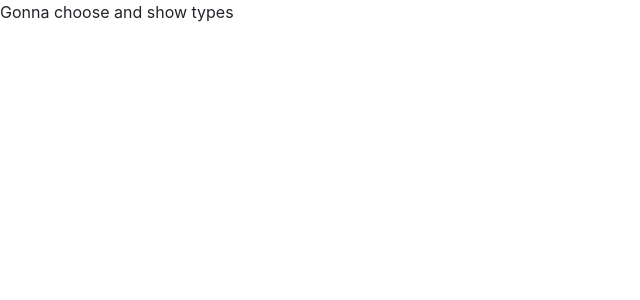
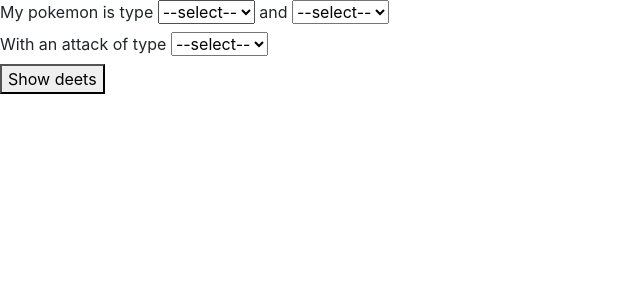
Before and after one commit to selahlynch/poke_hack, a Flask app: template templates/choose_show_types.html in a window 1280 px wide. Shown: the top 300 px of the page, without its empty margins (0-640 px from the left). Run offline with Flask 2, Linux system fonts and the light colour scheme; the template is opened without the code that fills it, so the values that code supplies are empty; some libraries are stand-ins or nearby versions.

Commit message:
get functional 1 page view

```diff
--- a/flask_app.py
+++ b/flask_app.py
@@ -10,16 +10,37 @@ def hello_world(name = None):
     return redirect(url_for('choose_poke_type'))
 
 
-
 @app.route('/choose_show_types', methods=['GET', 'POST'])
 def choose_show_types():
-    #dropdowns to choose types
-    #display previously chosen types
-    #tables to display type strengths/weaknesses
 
-    #first do it as we know how to... then
-    pass
+    print("Begin show types")
 
+    poke_types = pokemon_types.get_poke_types()
+
+    poke_type_selection = ''
+    poke_type_selections = []
+    poke_deets = {}
+    if request.method == 'POST':
+
+        print("Begin Get post values")
+        poke_type_selections.append(request.form['ptype1-select'])
+        poke_type_selections.append(request.form['ptype2-select'])
+        poke_type_selections.append(request.form['pattack1-select'])
+        poke_type_selection = ':'.join(poke_type_selections)
+        print("End Get post values")
+
+        if poke_type_selections[1] == '--select--':
+            poke_type_selections[1] = None
+        if poke_type_selections[2] == '--select--':
+            poke_type_selections[2] = None
+
+        poke_deets['sucks_against'] = pokemon_types.get_sucks_against(poke_type_selections[0],poke_type_selections[1],poke_type_selections[2])
+        poke_deets['excells_against'] = pokemon_types.get_excells_against(poke_type_selections[0],poke_type_selections[1],poke_type_selections[2])
+
+
+    print("End show types")
+
+    return render_template('choose_show_types.html', poke_types=poke_types, poke_type_selection=poke_type_selection, poke_deets=poke_deets)
 
 
 @app.route('/choose_poke_type')
--- a/templates/choose_show_types.html
+++ b/templates/choose_show_types.html
@@ -2,6 +2,84 @@
 
 {% block content %}
 
-Gonna choose and show types
+    <form action="/choose_show_types" method="post">
+
+      <div>
+      <label for="ptype1-select">
+          My pokemon is type
+      </label>
+      <select id="ptype1-select" name="ptype1-select">
+        <option value="">--select--</option>
+        {% for poke_type in poke_types %}
+          <option value="{{ poke_type }}">{{ poke_type }}</option>
+        {% endfor %}
+      </select>
+
+      <label for="ptype2-select">and</label>
+      <select id="ptype2-select" name="ptype2-select">
+        <option value="">--select--</option>
+        {% for poke_type in poke_types %}
+          <option value="{{ poke_type }}">{{ poke_type }}</option>
+        {% endfor %}
+      </select>
+
+      </div>
+
+      <div>
+      <label for="pattack1-select">With an attack of type</label>
+      <select id="pattack1-select" name="pattack1-select">
+        <option value="">--select--</option>
+        {% for poke_type in poke_types %}
+          <option value="{{ poke_type }}">{{ poke_type }}</option>
+        {% endfor %}
+      </select>
+      </div>
+
+      <div class="button">
+        <button type="submit">Show deets</button>
+      </div>
+    </form>
+
+    {% if request.method == 'POST' %}
+
+    <h2>{{ poke_type_selection }} sucks against...</h2>
+
+    <table border=1>
+      <tr>
+        <th>Type</th>
+        <th>Defending</th>
+        <th>Attacking</th>
+      </tr>
+
+      {% for (ptype, (coef_to, coef_from, pr)) in poke_deets['sucks_against'].iterrows(): %}
+      <tr>
+        <td><a href=/poke_type_deets/{{ptype}}>{{ptype}}</a></td>
+        <td>{{coef_to}}x</td>
+        <td>{{coef_from}}x</td>
+      </tr>
+      {% endfor %}
+    </table>
+
+
+    <h2>{{ poke_type_selection }} excells against...</h2>
+
+    <table border=1>
+      <tr>
+        <th>Type</th>
+        <th>Defending</th>
+        <th>Attacking</th>
+      </tr>
+
+      {% for (ptype, (coef_to, coef_from, pr)) in poke_deets['excells_against'].iterrows(): %}
+      <tr>
+        <td><a href=/poke_type_deets/{{ptype}}>{{ptype}}</a></td>
+        <td>{{coef_to}}x</td>
+        <td>{{coef_from}}x</td>
+      </tr>
+      {% endfor %}
+    </table>
+
+    {% endif %}
+
 
 {% endblock %}
```
